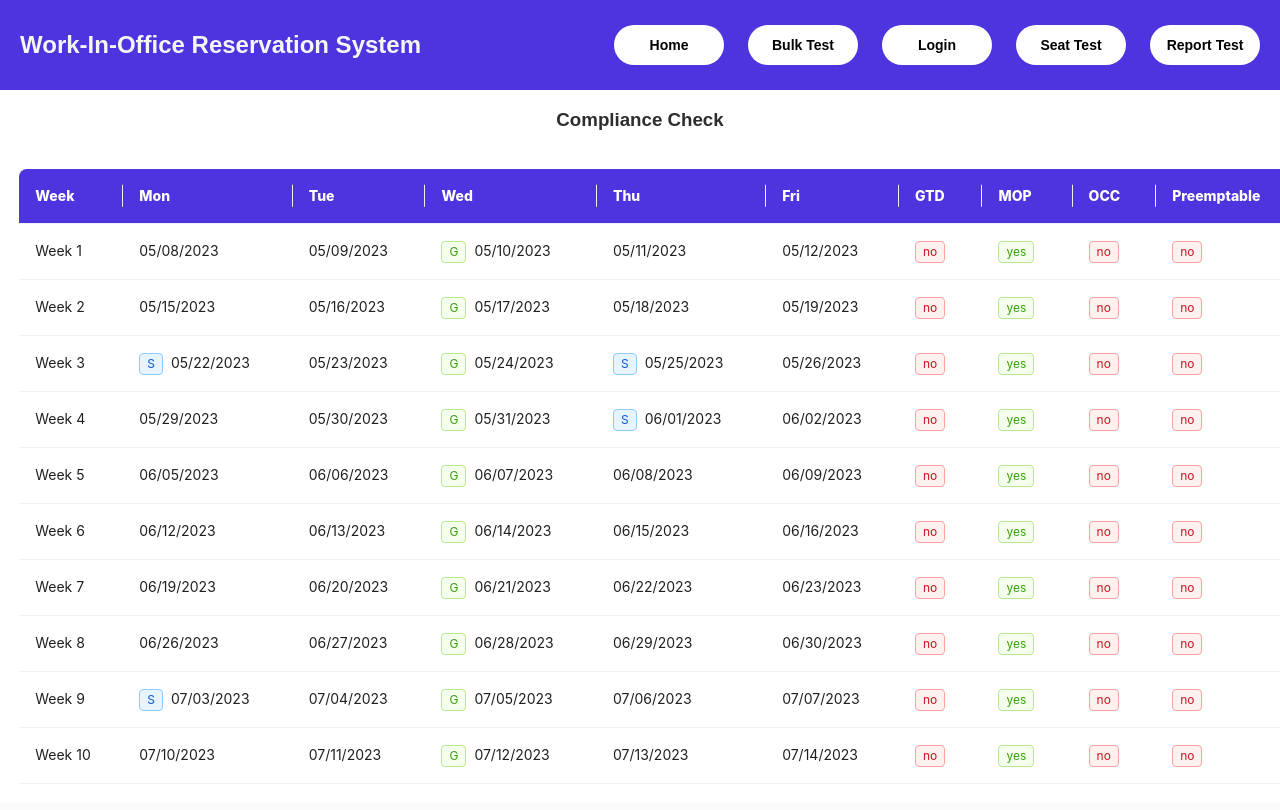
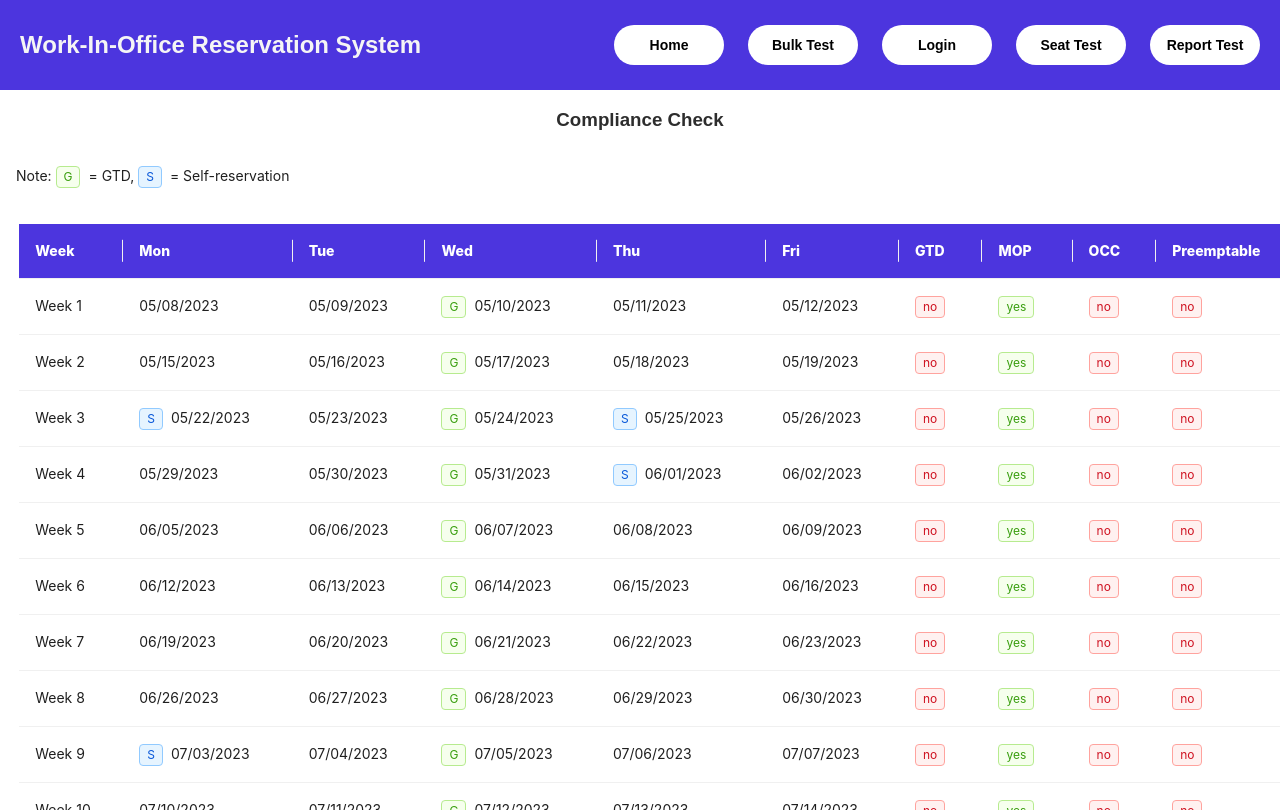
Before and after one commit to shailbpatel/275_frontend, a React (Create React App) app: page /employee/employeeid/compliancecheck in a window 1280 px wide. Built offline with nearby package versions, Linux system fonts and the light colour scheme.

Commit message:
moved note to top of the table

```diff
--- a/src/Components/ComplianceCheck/ComplianceCheck.js
+++ b/src/Components/ComplianceCheck/ComplianceCheck.js
@@ -126,16 +126,18 @@ const ComplianceCheck = () => {
   const App = () => (
     <div className="compliance_tbl">
       <h3 className="title">Compliance Check</h3>
+
       <Table
         columns={columns}
         dataSource={data}
-        footer={() => (
+        title={() => (
           <>
-            <p> Note</p>
-            <Tag color="green">G</Tag>
-            {"= GTD, "}
-            <Tag color="blue">S</Tag>
-            {"= Self-reservation "}
+            <span>
+              Note: <Tag color="green">G</Tag>
+              {"= GTD, "}
+              <Tag color="blue">S</Tag>
+              {"= Self-reservation "}
+            </span>
           </>
         )}
       />
```
